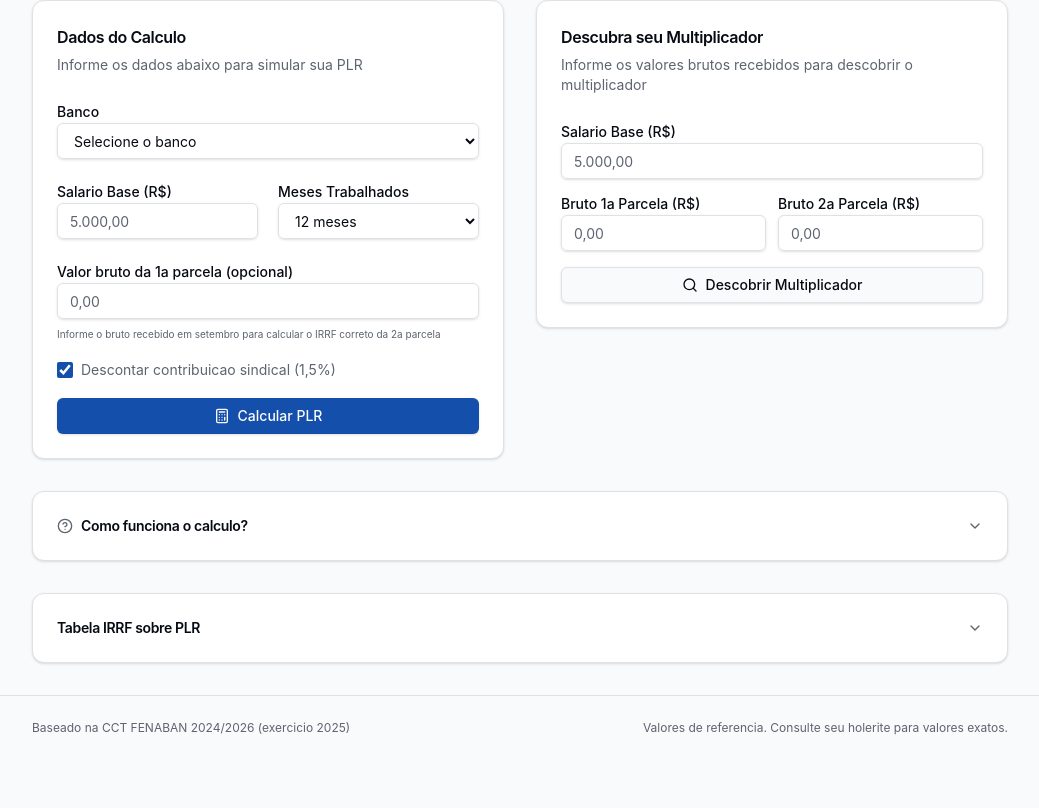
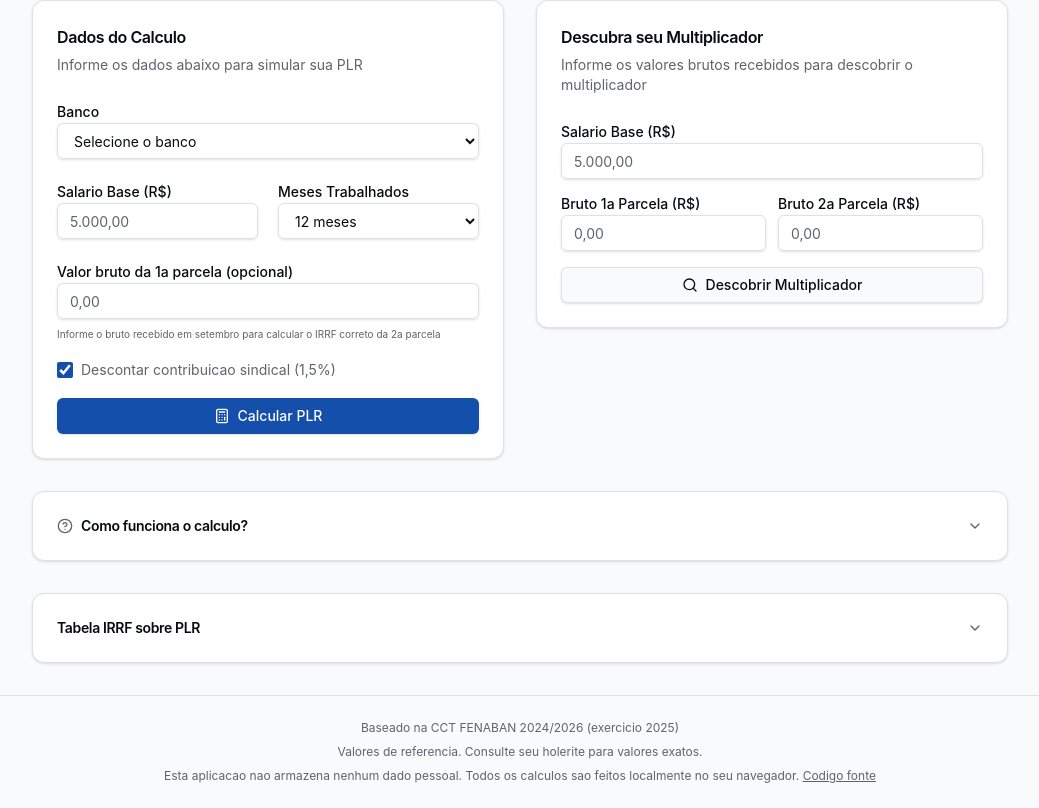
Before and after one commit to JohnPitter/meu-plr, a React (Vite) app: page / in a window 1280 px wide. Shown: the part 181-989 px from the top of the page, without its empty margins (120-1159 px from the left). Before the commit the page ends 941 px from the top, so only its background shows below. Built offline with nearby package versions, Linux system fonts and the light colour scheme.

Commit message:
feat: add privacy disclaimer and source code link to footer
Co-Authored-By: Claude Opus 4.6 <noreply@anthropic.com>

```diff
--- a/src/presentation/components/Layout.tsx
+++ b/src/presentation/components/Layout.tsx
@@ -31,9 +31,13 @@ export function Layout({ children }: LayoutProps) {
       <main className="mx-auto max-w-5xl px-4 py-8 sm:px-6">{children}</main>
       <footer className="border-t">
         <div className="mx-auto max-w-5xl px-4 py-6 sm:px-6">
-          <div className="flex flex-col items-center gap-2 text-xs text-muted-foreground sm:flex-row sm:justify-between">
+          <div className="flex flex-col items-center gap-2 text-center text-xs text-muted-foreground">
             <p>Baseado na CCT FENABAN 2024/2026 (exercicio 2025)</p>
             <p>Valores de referencia. Consulte seu holerite para valores exatos.</p>
+            <p>
+              Esta aplicacao nao armazena nenhum dado pessoal. Todos os calculos sao feitos localmente no seu navegador.
+              {" "}<a href="https://github.com/JohnPitter/meu-plr" target="_blank" rel="noopener noreferrer" className="underline hover:text-foreground">Codigo fonte</a>
+            </p>
           </div>
         </div>
       </footer>
```
